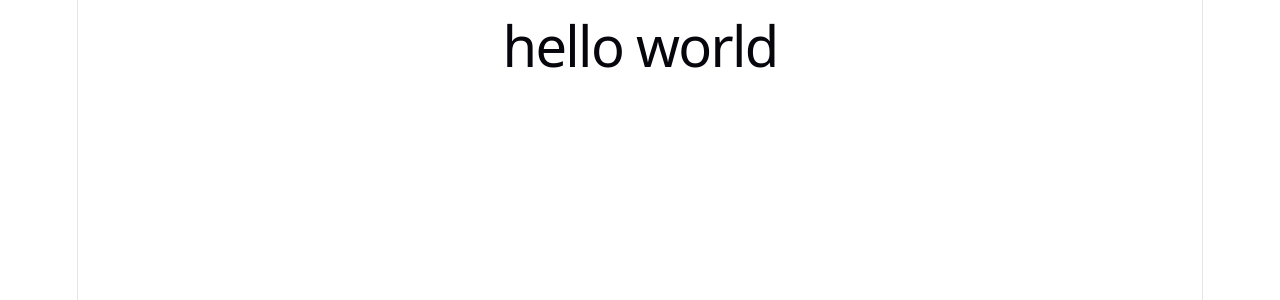
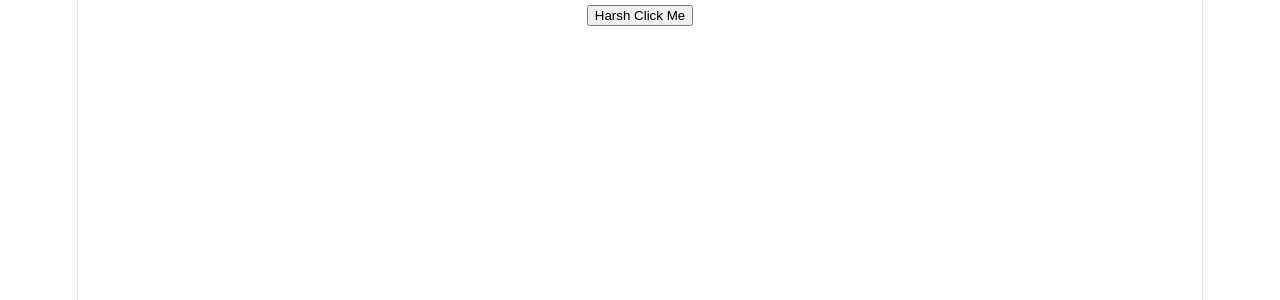
Before and after one commit to Gurpreet-bit-maker/GroupProject, a React (Vite) app: page / in a window 1280 px wide. Shown: the top 300 px of the page. Built offline with nearby package versions, Linux system fonts and the light colour scheme.

Commit message:
first commit

```diff
--- a/src/App.jsx
+++ b/src/App.jsx
@@ -4,7 +4,9 @@ import "./App.css";
 function App() {
   return (
     <>
-      <h1>hello world</h1>
+      <div>
+        <button>Harsh Click Me</button>
+      </div>
     </>
   );
 }
```
